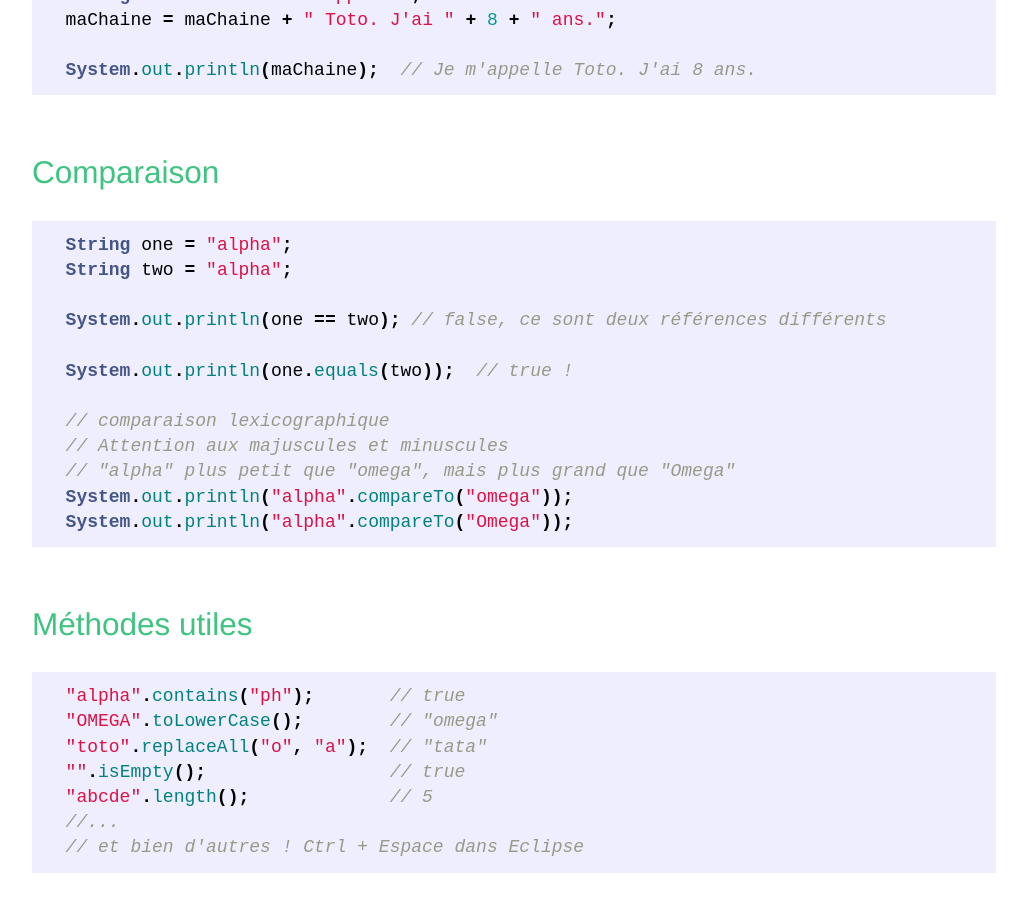
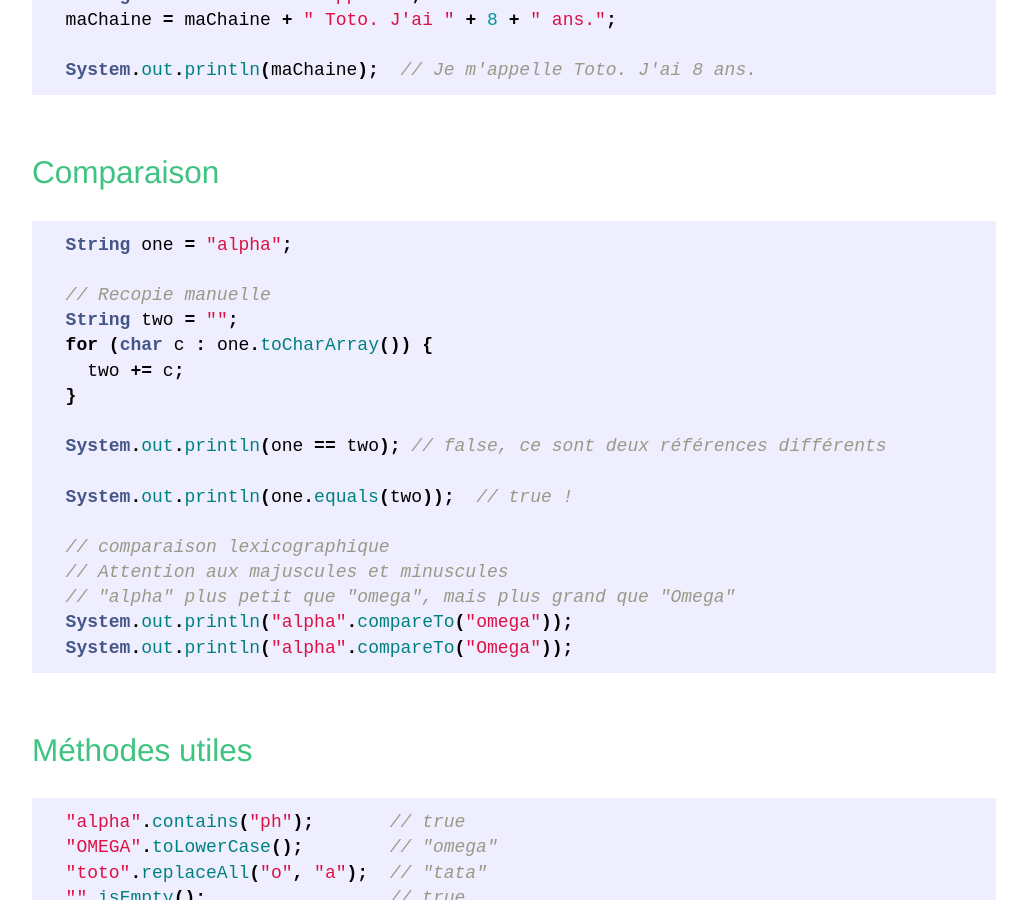
Before and after one commit to Kehrlann/cours-java-info1, a Jekyll site: the page built from _posts/2018-10-09-chaines-de-caracteres.markdown, in a window 1280 px wide and 900 px high, scrolled down 346 px. Shown: the whole window, without its empty margins (126-1153 px from the left). Built offline with Jekyll 4.4.1, drawn with Linux system fonts in a browser that asks for light colours.

Commit message:
Fix string example, different strings pointed to the same immutable string

````diff
--- a/_posts/2018-10-09-chaines-de-caracteres.markdown
+++ b/_posts/2018-10-09-chaines-de-caracteres.markdown
@@ -17,7 +17,12 @@ date: 2018-10-09 02:00
 
 ```java
   String one = "alpha";
-  String two = "alpha";
+
+  // Recopie manuelle
+  String two = "";
+  for (char c : one.toCharArray()) {
+    two += c;
+  }
 
   System.out.println(one == two); // false, ce sont deux références différents
 
````
